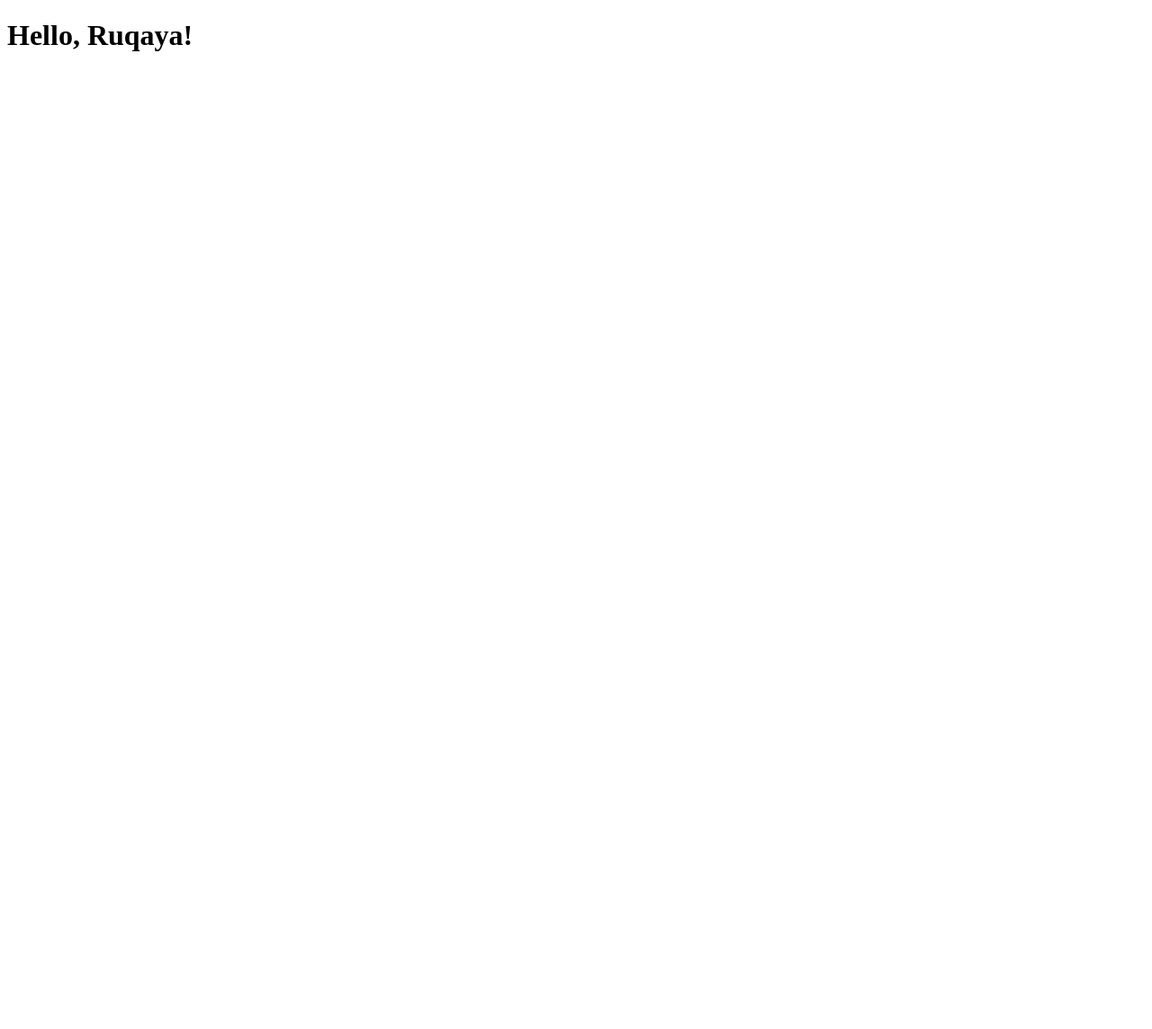
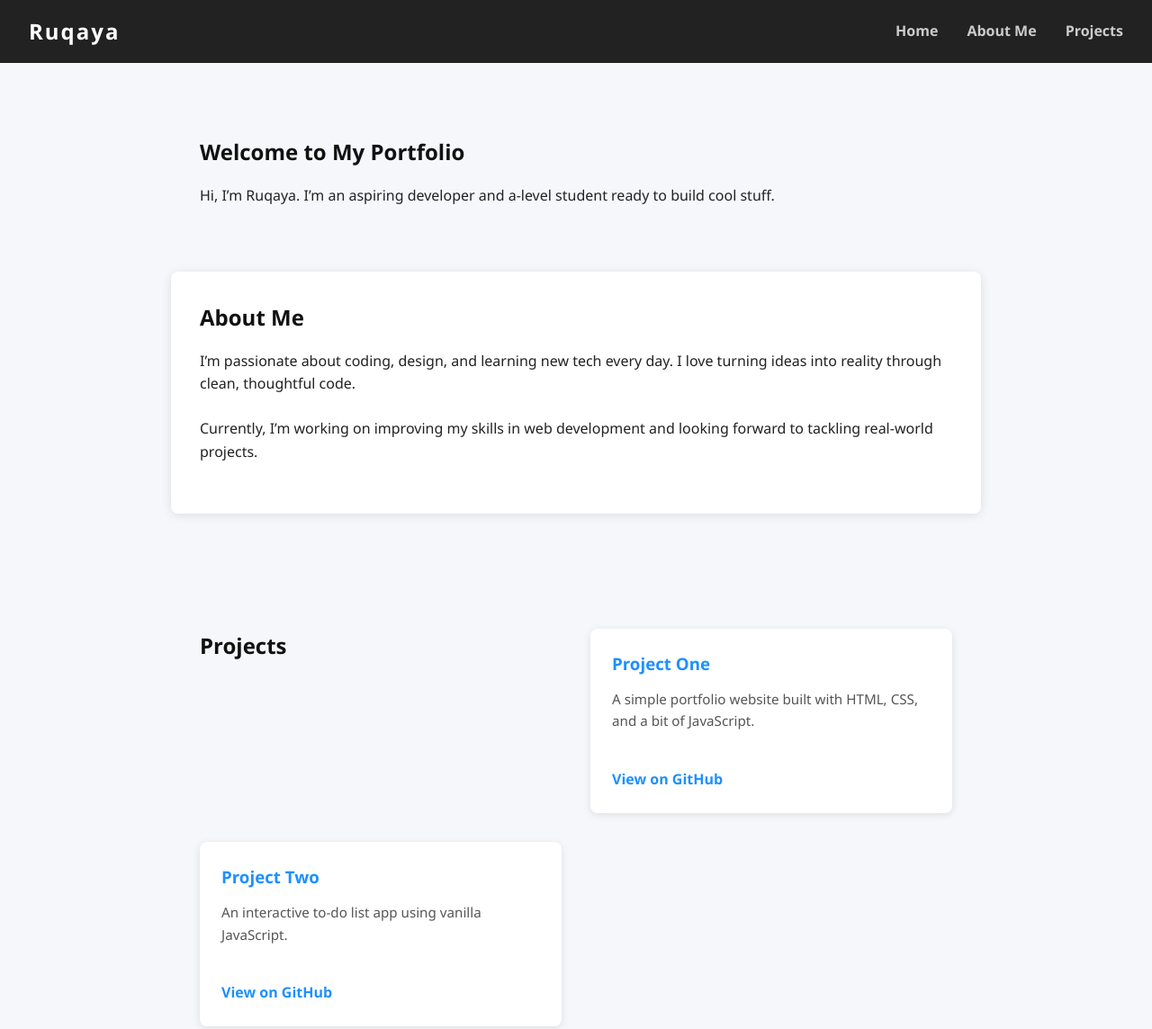
Before and after one commit to Ruqayasyed/ruqayasyed.github.io, a plain HTML site: page index.html in a window 1280 px wide. Shown: the top 1144 px of the page at 90% size. Before the commit the page ends 800 px from the top, so only its background shows below. Drawn offline with Linux system fonts and the light colour scheme.

Commit message:
Add new project section

```diff
--- a/index.html
+++ b/index.html
@@ -1,11 +1,219 @@
 <!DOCTYPE html>
 <html lang="en">
 <head>
-    <meta charset="UTF-8">
-    <meta name="viewport" content="width=§, initial-scale=1.0">
-    <title>My Portfolio</title>
+<meta charset="UTF-8" />
+<meta name="viewport" content="width=device-width, initial-scale=1" />
+<title>Ruqaya’s Portfolio</title>
+<style>
+  /* Reset and base */
+  * {
+    margin: 0; padding: 0; box-sizing: border-box;
+  }
+  body {
+    font-family: 'Segoe UI', Tahoma, Geneva, Verdana, sans-serif;
+    background: #f5f7fa;
+    color: #222;
+    line-height: 1.6;
+  }
+  a {
+    text-decoration: none;
+    color: inherit;
+  }
+
+  /* Navbar */
+  nav {
+    position: sticky;
+    top: 0;
+    background: #222;
+    padding: 1rem 2rem;
+    display: flex;
+    justify-content: space-between;
+    align-items: center;
+    z-index: 1000;
+  }
+  nav .logo {
+    color: #fff;
+    font-weight: 700;
+    font-size: 1.5rem;
+    letter-spacing: 2px;
+  }
+  nav ul {
+    list-style: none;
+    display: flex;
+    gap: 2rem;
+  }
+  nav ul li a {
+    color: #ccc;
+    font-weight: 600;
+    transition: color 0.3s ease;
+  }
+  nav ul li a:hover {
+    color: #1e90ff;
+  }
+
+  /* Sections */
+  section {
+    padding: 5rem 2rem 3rem;
+    max-width: 900px;
+    margin: 0 auto;
+  }
+  h1, h2 {
+    margin-bottom: 1rem;
+    color: #111;
+  }
+  p {
+    margin-bottom: 1.5rem;
+  }
+
+  /* About Section */
+  #about {
+    background: #fff;
+    border-radius: 8px;
+    box-shadow: 0 2px 12px rgba(0,0,0,0.1);
+    padding: 2rem;
+    margin-bottom: 3rem;
+  }
+
+  /* Projects Section */
+  #projects {
+    display: grid;
+    grid-template-columns: repeat(auto-fit, minmax(280px, 1fr));
+    gap: 2rem;
+  }
+  .project-card {
+    background: #fff;
+    padding: 1.5rem;
+    border-radius: 8px;
+    box-shadow: 0 2px 8px rgba(0,0,0,0.1);
+    transition: transform 0.3s ease;
+  }
+  .project-card:hover {
+    transform: translateY(-8px);
+    box-shadow: 0 8px 16px rgba(0,0,0,0.15);
+  }
+  .project-card h3 {
+    margin-bottom: 0.75rem;
+    color: #1e90ff;
+  }
+  .project-card p {
+    font-size: 0.95rem;
+    color: #555;
+  }
+  .project-card a {
+    display: inline-block;
+    margin-top: 1rem;
+    color: #1e90ff;
+    font-weight: 600;
+    border-bottom: 1px solid transparent;
+    transition: border-color 0.3s ease;
+  }
+  .project-card a:hover {
+    border-color: #1e90ff;
+  }
+
+  /* Smooth fade-in */
+  .fade-in {
+    opacity: 0;
+    transform: translateY(20px);
+    transition: opacity 0.6s ease-out, transform 0.6s ease-out;
+  }
+  .fade-in.visible {
+    opacity: 1;
+    transform: none;
+  }
+
+  /* Footer */
+  footer {
+    text-align: center;
+    padding: 2rem 1rem;
+    color: #777;
+    font-size: 0.9rem;
+  }
+
+  /* Responsive nav */
+  @media (max-width: 600px) {
+    nav ul {
+      gap: 1rem;
+      font-size: 0.9rem;
+    }
+    section {
+      padding: 3rem 1rem 2rem;
+    }
+  }
+</style>
 </head>
 <body>
-    <h1> Hello, Ruqaya!</h1>
+
+<nav>
+  <div class="logo">Ruqaya</div>
+  <ul>
+    <li><a href="#home" class="nav-link">Home</a></li>
+    <li><a href="#about" class="nav-link">About Me</a></li>
+    <li><a href="#projects" class="nav-link">Projects</a></li>
+  </ul>
+</nav>
+
+<section id="home" class="fade-in">
+  <h1>Welcome to My Portfolio</h1>
+  <p>Hi, I’m Ruqaya. I’m an aspiring developer and a-level student ready to build cool stuff.</p>
+</section>
+
+<section id="about" class="fade-in">
+  <h2>About Me</h2>
+  <p>I’m passionate about coding, design, and learning new tech every day. I love turning ideas into reality through clean, thoughtful code.</p>
+  <p>Currently, I’m working on improving my skills in web development and looking forward to tackling real-world projects.</p>
+</section>
+
+<section id="projects" class="fade-in">
+  <h2>Projects</h2>
+
+  <div class="project-card">
+    <h3>Project One</h3>
+    <p>A simple portfolio website built with HTML, CSS, and a bit of JavaScript.</p>
+    <a href="https://github.com/Ruqayasyed/project-one" target="_blank" rel="noopener noreferrer">View on GitHub</a>
+  </div>
+
+  <div class="project-card">
+    <h3>Project Two</h3>
+    <p>An interactive to-do list app using vanilla JavaScript.</p>
+    <a href="https://github.com/Ruqayasyed/project-two" target="_blank" rel="noopener noreferrer">View on GitHub</a>
+  </div>
+
+</section>
+
+<footer>
+  &copy; 2025 Ruqaya Syed
+</footer>
+
+<script>
+  // Smooth scroll for nav links
+  document.querySelectorAll('a.nav-link').forEach(link => {
+    link.addEventListener('click', e => {
+      e.preventDefault();
+      const targetID = link.getAttribute('href').substring(1);
+      document.getElementById(targetID).scrollIntoView({ behavior: 'smooth' });
+    });
+  });
+
+  // Fade in elements on scroll
+  const faders = document.querySelectorAll('.fade-in');
+  const appearOptions = {
+    threshold: 0,
+    rootMargin: "0px 0px -100px 0px"
+  };
+
+  const appearOnScroll = new IntersectionObserver((entries, appearOnScroll) => {
+    entries.forEach(entry => {
+      if (!entry.isIntersecting) return;
+      entry.target.classList.add('visible');
+      appearOnScroll.unobserve(entry.target);
+    });
+  }, appearOptions);
+
+  faders.forEach(fader => {
+    appearOnScroll.observe(fader);
+  });
+</script>
+
 </body>
 </html>
```
